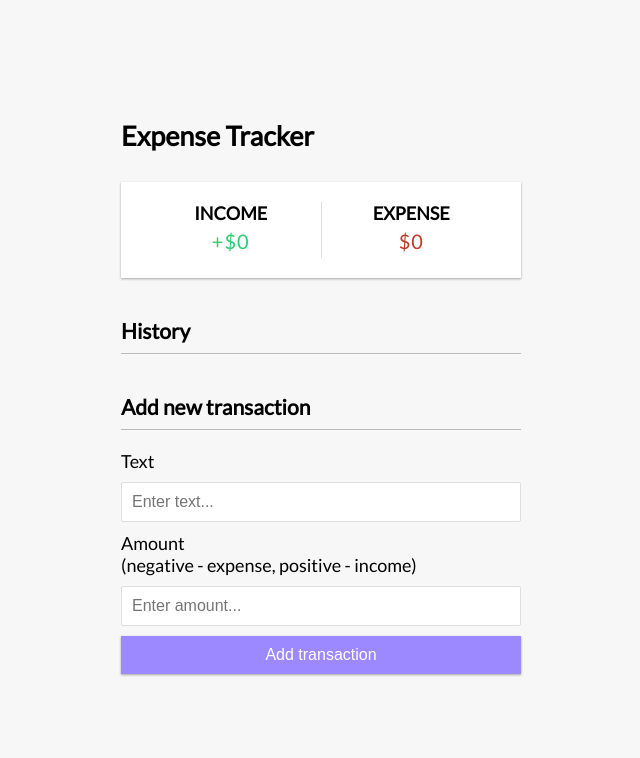
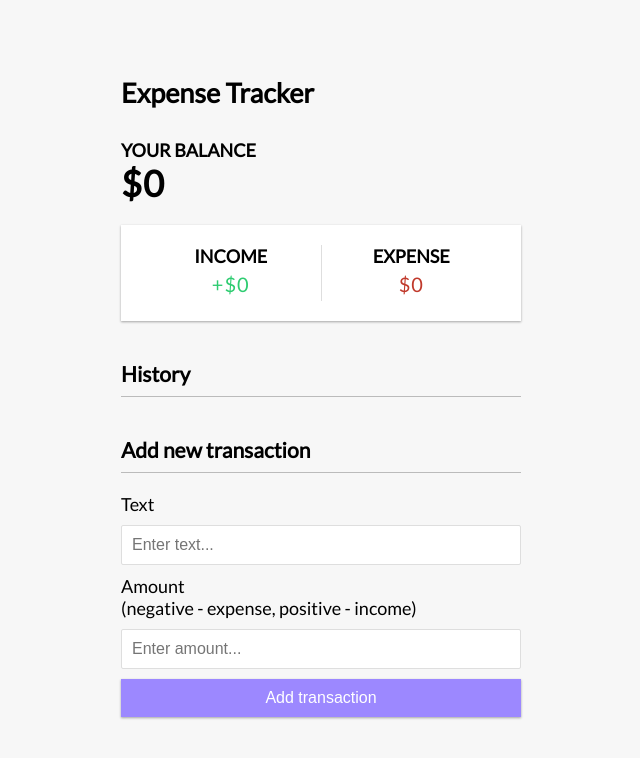
Before and after one commit to KenanRamazanov/ExpenseTracker-Vue.js, a Vue app: page / in a window 1280 px wide. Shown: the top 758 px of the page, without its empty margins (319-959 px from the left). Built offline with nearby package versions, Linux system fonts and the light colour scheme.

Commit message:
final push

```diff
--- a/src/App.vue
+++ b/src/App.vue
@@ -1,7 +1,7 @@
 <template>
   <Header />
   <div class="container">
-    <!-- <Balance :total="total" /> -->
+    <Balance :total="total" />
     <IncomeExpense :income="+income" :expenses="+expenses" />
     <TransactionList
       :transactions="transactions"
```
